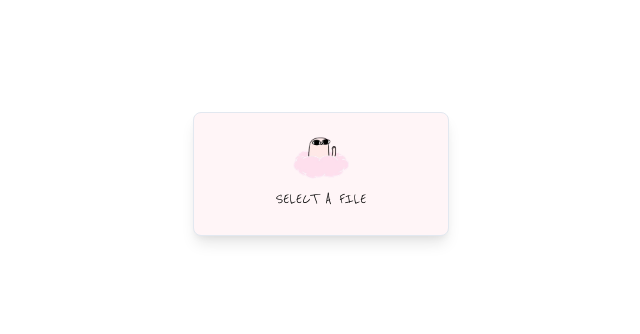
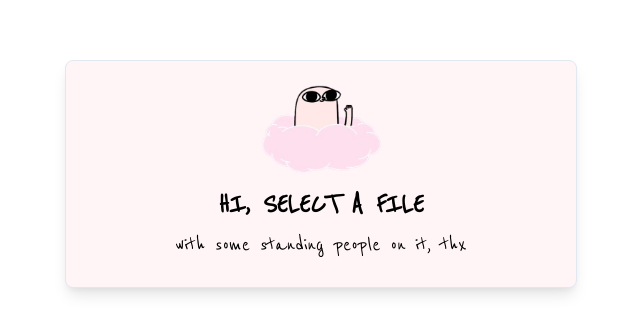
Before and after one commit to nonameleftforme/stickers-rule-the-world, a Next.js app: page / in a window 1280 px wide. Shown: the part 226-560 px from the top of the page, without its empty margins (319-959 px from the left). Built offline with nearby package versions, Linux system fonts and the light colour scheme.

Commit message:
Add styling of the first upload page and alert

```diff
--- a/components/Upload.js
+++ b/components/Upload.js
@@ -71,11 +71,13 @@ export default function Upload() {
     <div className="">
       {sizeAlert && (
         <div
-          className="bg-red-100 border border-red-400 text-red-700 px-4 py-3 rounded max-w-md mx-auto text-center"
+          className="bg-pink-100 border border-pink-400 text-red-700 px-4 py-3 mx-auto rounded max-w-md m-4 text-center"
           role="alert"
         >
-          <strong className="font-bold">Image is to big! </strong>
-          <span className="block sm:inline">Please upload a smaller one</span>
+          <strong className="font-bold uppercase text-xl font-bold">
+            Image is to big!
+          </strong>
+          <span className="block text-xl">Please upload a smaller one</span>
           <span className="absolute top-0 bottom-0 right-0 px-4 py-3">
             <svg
               className="fill-current h-6 w-6 text-red-500"
@@ -87,11 +89,18 @@ export default function Upload() {
         </div>
       )}
       {image ? (
-        <img src={image} id="preview" alt="preview" width="300" height="300" />
+        <img
+          src={image}
+          id="preview"
+          alt="preview"
+          className="sm:w-full"
+          width="300"
+          height="300"
+        />
       ) : (
         <>
           <div className="flex w-full h-screen items-center justify-center bg-grey-lighter">
-            <label className="w-64 flex flex-col items-center px-4 py-6 bg-pink-100 text-blue rounded-lg shadow-lg tracking-wide uppercase border border-blue cursor-pointer hover:bg-blue hover:bg-pink-300">
+            <label className="lg:w-2/5 flex flex-col items-center px-4 py-6 bg-pink-100 rounded-lg shadow-lg border cursor-pointer  hover:bg-pink-300">
               {/* <svg
                 className="w-8 h-8"
                 fill="currentColor"
@@ -100,10 +109,18 @@ export default function Upload() {
               >
                 <path d="M16.88 9.1A4 4 0 0 1 16 17H5a5 5 0 0 1-1-9.9V7a3 3 0 0 1 4.52-2.59A4.98 4.98 0 0 1 17 8c0 .38-.04.74-.12 1.1zM11 11h3l-4-4-4 4h3v3h2v-3z" />
               </svg> */}
-              <img src="/stickers/cloud.png" alt="upload" className="w-1/4" />
-              <span className="mt-2 text-base leading-normal">
-                Select a file
+              <img
+                src="/stickers/cloud.png"
+                alt="upload"
+                className="lg:w-1/4 sm:w-1/3"
+              />
+              <span className="mt-2 uppercase text-base text-3xl leading-normal font-bold">
+                Hi, select a file
               </span>
+              <span className="text-2xl">
+                with some standing people on it, thx
+              </span>
+
               <input
                 type="file"
                 className="hidden"
```
